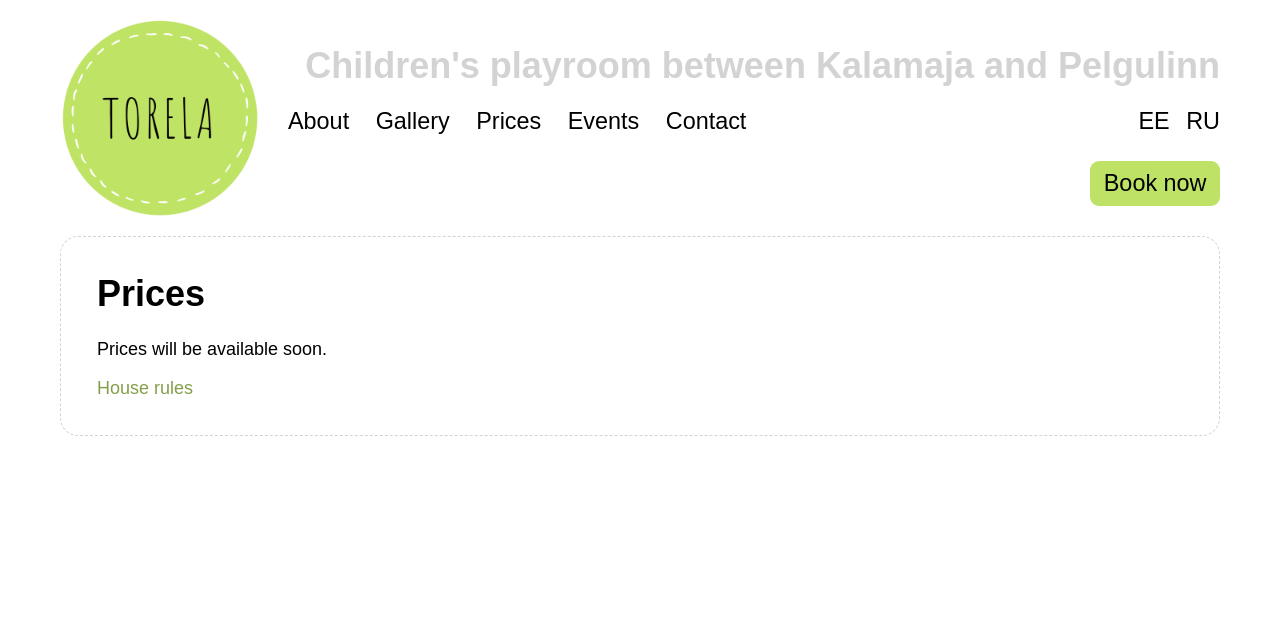
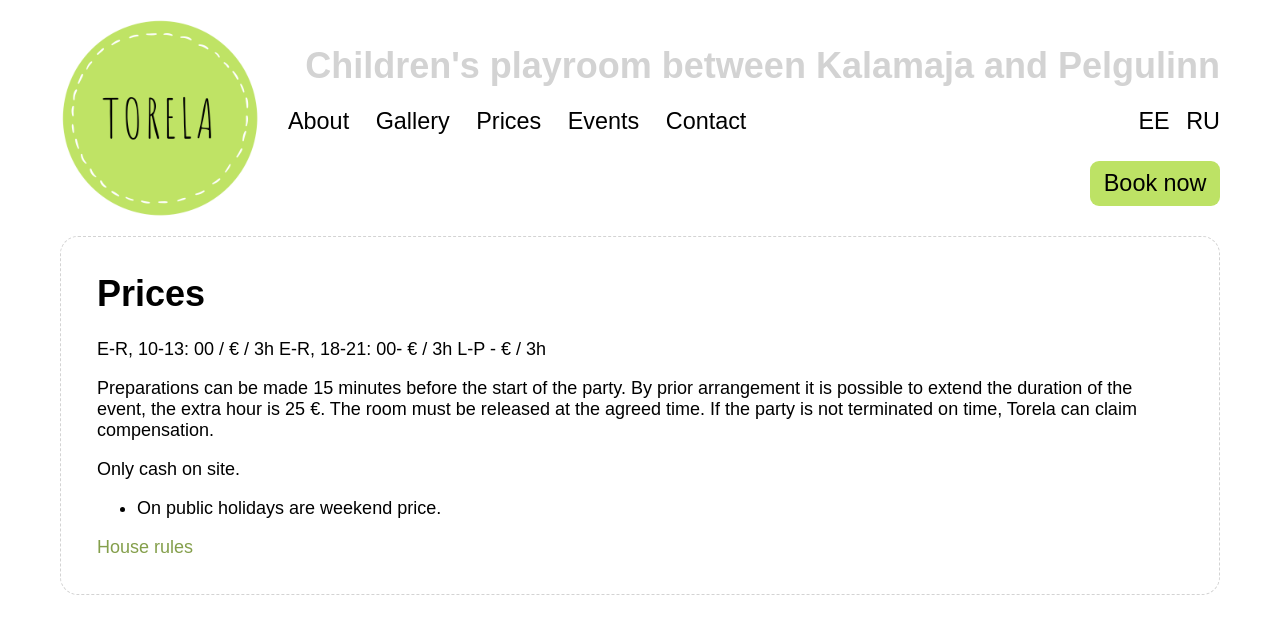
Before and after one commit to mypsik/torela, a Jekyll site: the page built from en/prices/index.md, in a window 1280 px wide. Shown: the top 634 px of the page. Built offline with Jekyll 4.4.1, drawn with Linux system fonts in a browser that asks for light colours; a script that is not in the unit is left out.

Commit message:
täiendasin hinnakirja

```diff
--- a/en/prices/index.md
+++ b/en/prices/index.md
@@ -6,7 +6,16 @@ priority: 1.0
 et: /hinnakiri/
 ru: /ru/prices/
 ---
+E-R, 10-13: 00 / € / 3h
+E-R, 18-21: 00- € / 3h
+L-P - € / 3h
 
-Prices will be available soon.
+Preparations can be made 15 minutes before the start of the party.
+By prior arrangement it is possible to extend the duration of the event, the extra hour is 25 €.
+The room must be released at the agreed time. If the party is not terminated on time, Torela can claim compensation.
+
+Only cash on site.
+
+* On public holidays are weekend price.
 
 [House rules](/en/rules/)
```
